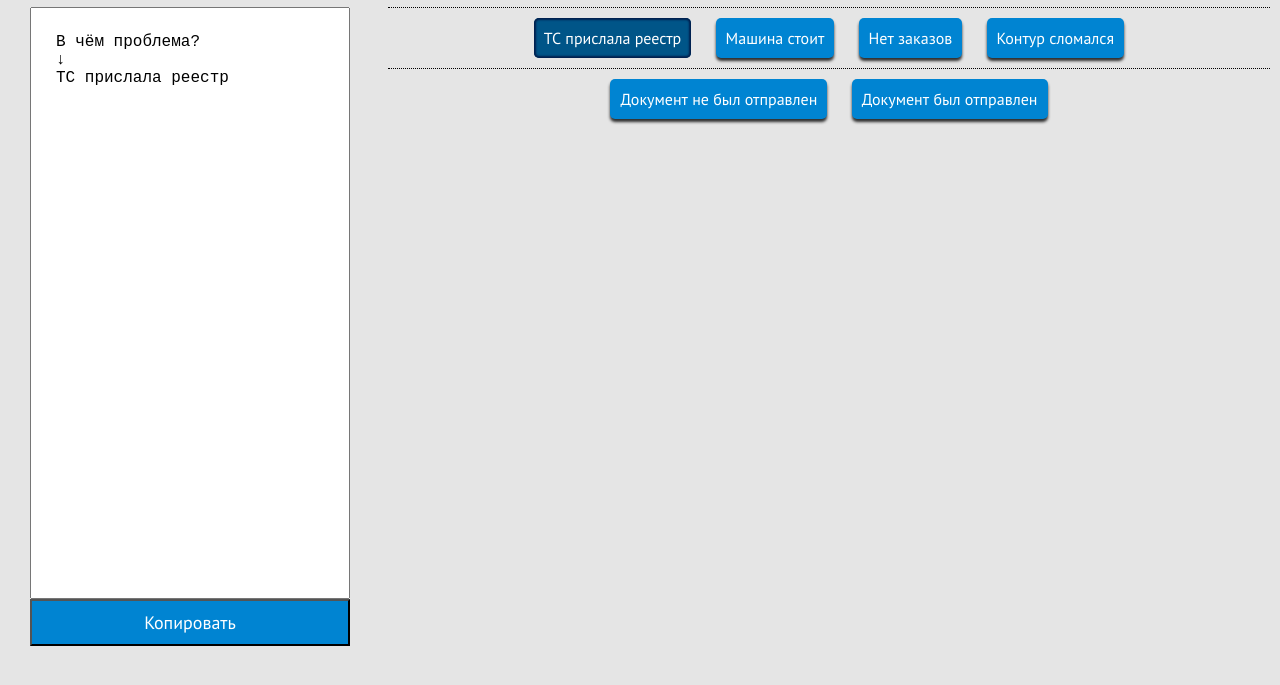
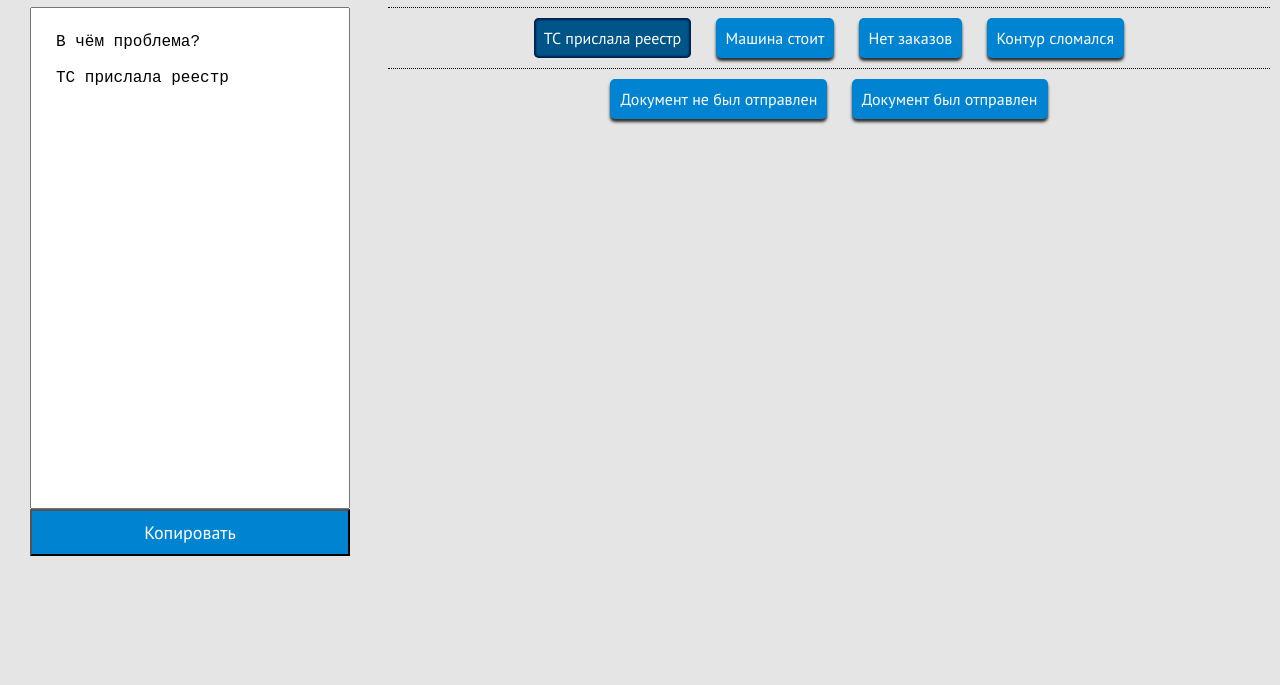
Before and after one commit to bodpunk/incident_escalation, a plain HTML site: page index.html in a window 1280 px wide. Both pictures are taken after a click on the element "ТС прислала реестр". Shown: the part 63-748 px from the top of the page. Drawn offline with nearby package versions, Linux system fonts and the light colour scheme.

Commit message:
MiniFix
Change rows in textarea from 30 to 25 and remove arrows

```diff
--- a/index.html
+++ b/index.html
@@ -35,7 +35,7 @@
     </div>
   </div>
   <div class="textarea-block">
-    <textarea class="textarea-block__text" rows="30">В чём проблема?</textarea>
+    <textarea class="textarea-block__text" rows="25">В чём проблема?</textarea>
     <button class="textarea-block__button" type="button">Копировать</button>
   </div>
   <script src="https://code.jquery.com/jquery-3.2.1.min.js" integrity="sha256-hwg4gsxgFZhOsEEamdOYGBf13FyQuiTwlAQgxVSNgt4=" crossorigin="anonymous"></script>
--- a/js/main.js
+++ b/js/main.js
@@ -9,7 +9,7 @@ $(document).ready(function() {
       $('.main-tree__line:not(.line__visible) span').removeClass('selected'); // скрываем выделение элементов на скрытых ветках
       $('.textarea-block__text').text('В чём проблема?'); // Обнуляем содержимое textarea, сразу прописывая в него "В чём проблема?"
       $('.selected').each(function() { // для каждого элемента с классом .selected
-        $('.textarea-block__text').append('&#13;&#10;&#8595;&#13;&#10;' + $(this).text()); // добавляем его содержимое в textarea в новую строку
+        $('.textarea-block__text').append('&#13;&#10;&#13;&#10;' + $(this).text()); // добавляем его содержимое в textarea в новую строку
       });
     });
     $('.textarea-block__button').click(function() { // Ловим нажатие по кнопке "Копировать"
```
